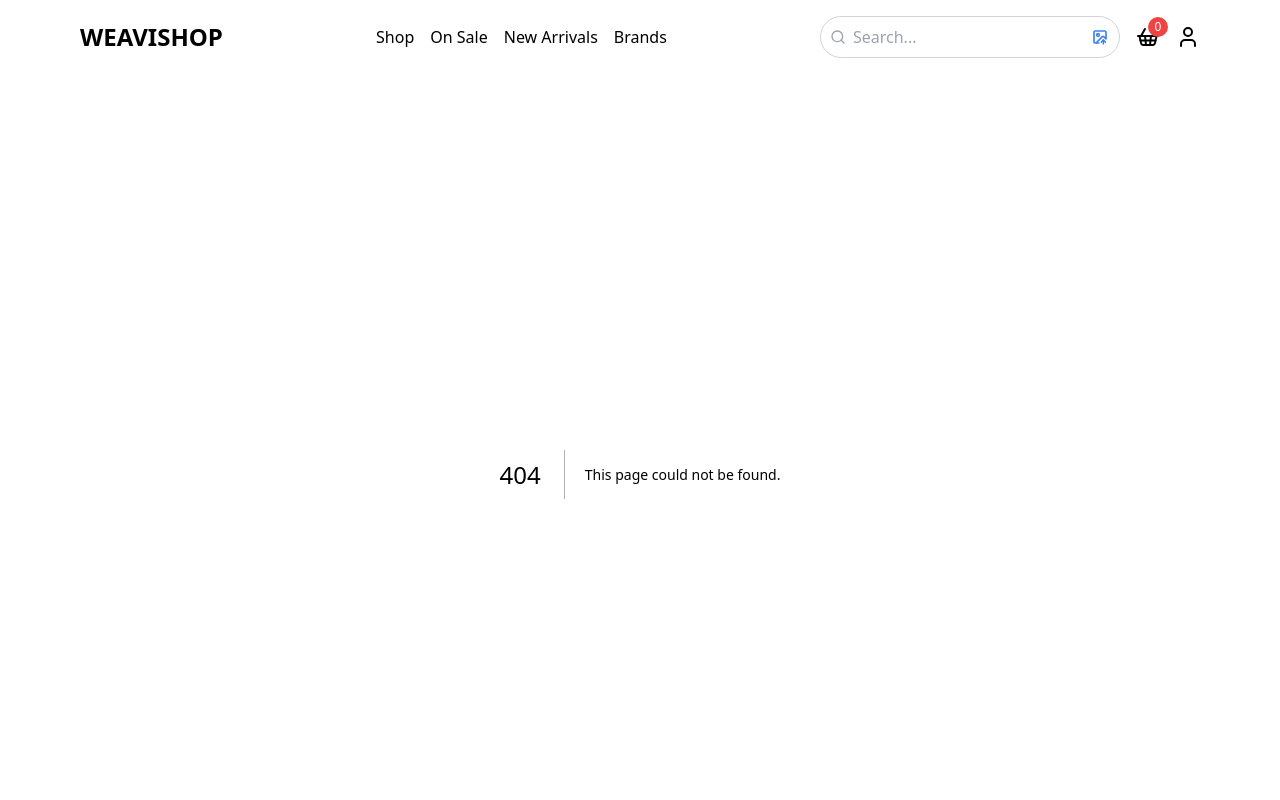
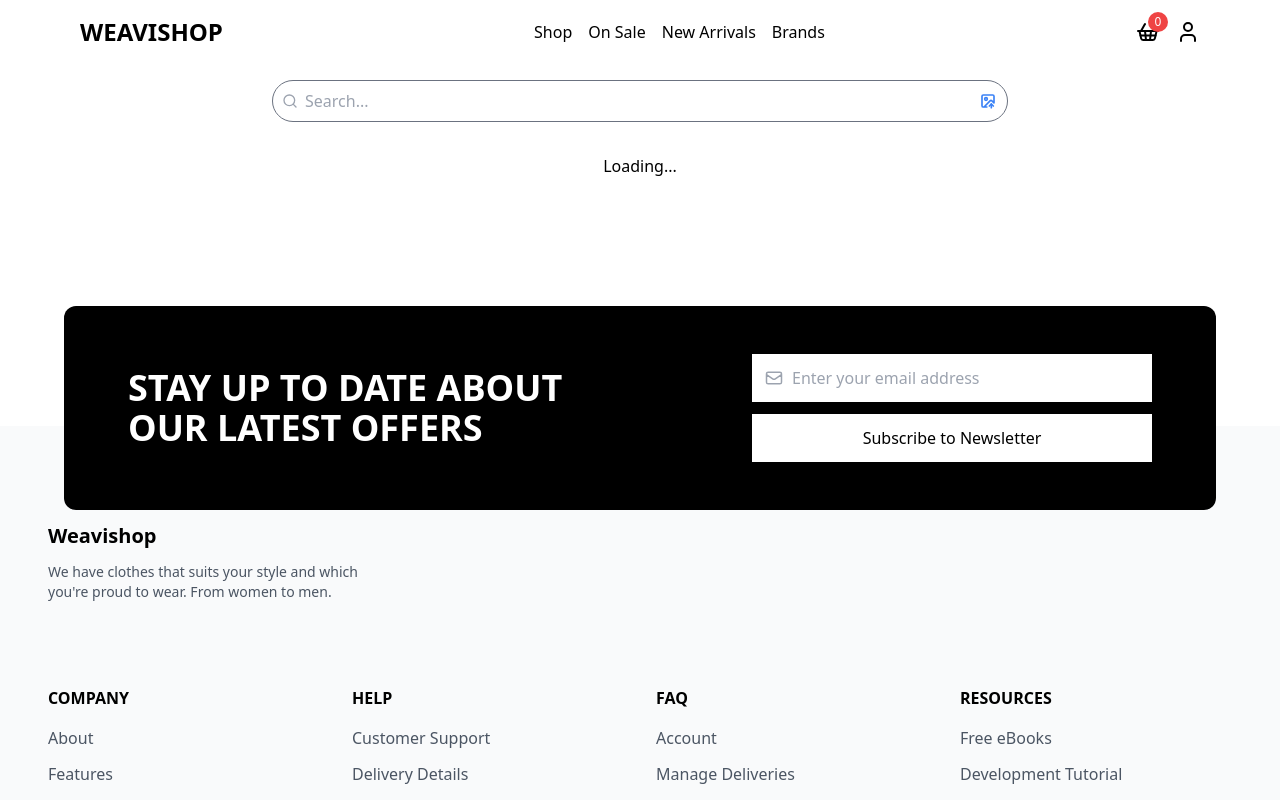
Before and after one commit to Momosa123/weaveshopclient, a Next.js app: page /search in a window 1280 px wide. Before the commit this address had no page. Shown: the top 800 px of the page. Built offline with nearby package versions, Linux system fonts and the light colour scheme.

Commit message:
creation of search route and removal of search result component from homepage

```diff
--- a/app/components/header.tsx
+++ b/app/components/header.tsx
@@ -2,8 +2,8 @@
 import Link from "next/link";
 import Image from "next/image";
 import { useState } from "react";
-import { ShoppingBasket, Search, User, ImageUp } from "lucide-react";
-import SearchBar from "./searchBar"
+import { ShoppingBasket, Search, User } from "lucide-react";
+/* import SearchBar from "./searchBar" */
 
 export default function Header() {
   const [isMenuOpen, setIsMenuOpen] = useState(false);
@@ -39,9 +39,9 @@ export default function Header() {
         {/* Right section: Search and Basket */}
         <div className="flex items-center gap-4">
           {/* Desktop search */}
-          <div className="hidden md:block">
+        {/*   <div className="hidden md:block">
             <SearchBar />
-          </div>
+          </div> */}
 
           {/* Mobile search button */}
           <button
@@ -77,7 +77,7 @@ export default function Header() {
                 ✕
               </button>
             </div>
-            <SearchBar isMobile onClose={() => setIsSearchOpen(false)} />
+          {/*   <SearchBar isMobile onClose={() => setIsSearchOpen(false)} /> */}
           </div>
         </div>
       )}
--- a/app/page.tsx
+++ b/app/page.tsx
@@ -21,14 +21,9 @@ export default async function Home(props: {
     <div >
       <main className="flex flex-col gap-8 p-8 row-start-2 items-center sm:items-start">
         <Hero />
-        {(query || isImageSearch) ? (
-          <SearchResults
-            query={query}
-            isImageSearch={isImageSearch}
-          />
-        ) : (
+
           <AllProducts />
-        )}
+
         <ReviewScroller />
       </main>
     </div>
--- /dev/null
+++ b/app/search/page.tsx
@@ -0,0 +1,18 @@
+"use client";
+import { WeaviateReturn } from "weaviate-client";
+import SearchBar from "../components/searchBar";
+import SearchResults from "../components/searchResults";
+import { useState } from "react";
+import { ProductType } from "../definition";
+
+export default function SearchPage() {
+    const [results, setResults] = useState<WeaviateReturn<ProductType> | undefined>(undefined);
+    const [isImageSearch, setIsImageSearch] = useState(false);
+
+    return (
+        <div className="w-full max-w-3xl mx-auto p-4">
+            <SearchBar setResults={setResults} setIsImageSearch={setIsImageSearch} isMobile />
+            <SearchResults results={results} isImageSearch={isImageSearch} />
+        </div>
+    );
+}
```
